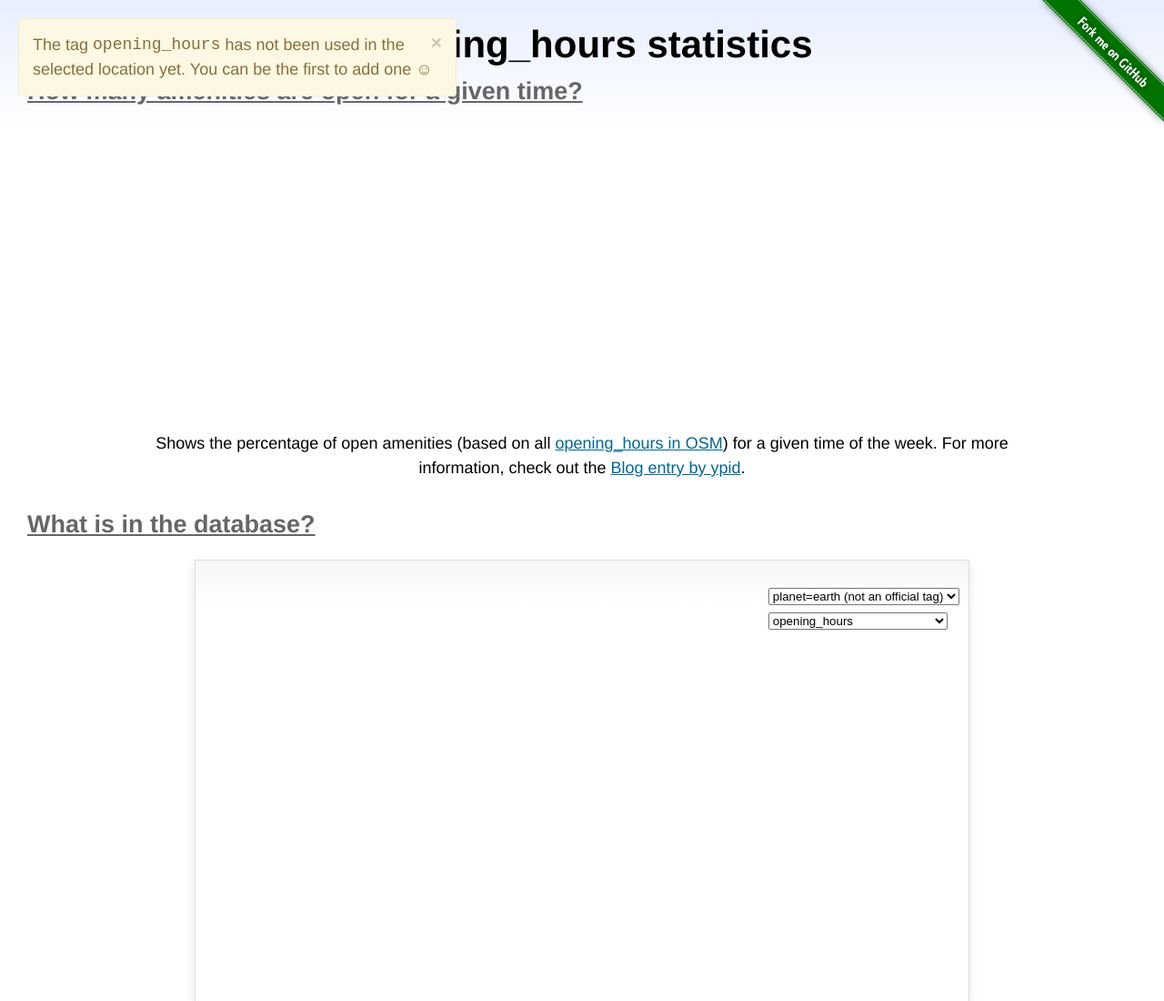
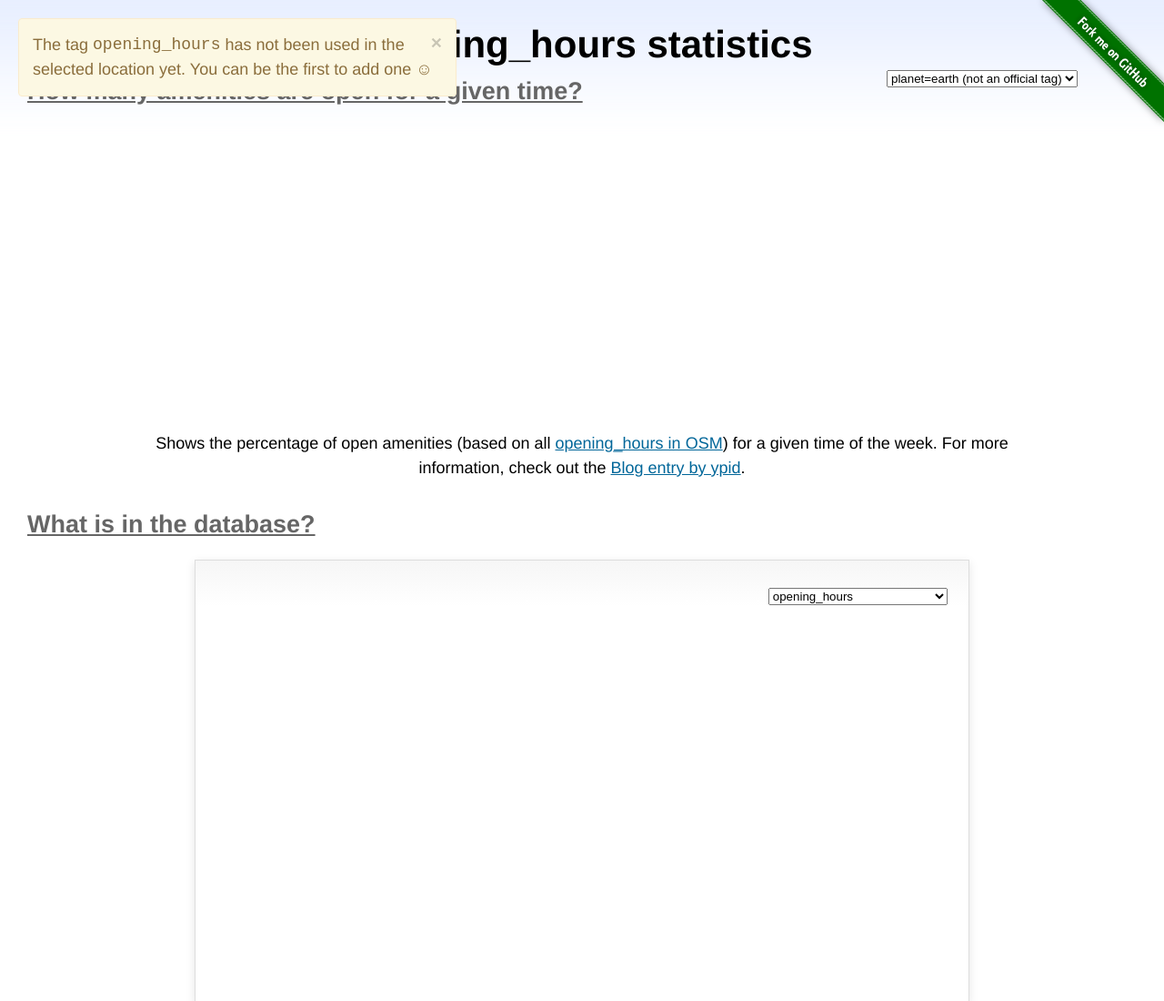
Before and after one commit to opening-hours/opening_hours-statistics, a plain HTML site: page index.html in a window 1280 px wide. Shown: the top 1100 px of the page at 91% size. Drawn offline with Linux system fonts and the light colour scheme; no server answers.

Commit message:
Enabled boundary_selector for punchcard as well.
* https://www.openstreetmap.org/user/ypid/diary/34881#comment30415

```diff
--- a/css/common.css
+++ b/css/common.css
@@ -16,11 +16,11 @@ a:hover {
 	color: #28b;
 }
 
-/* #boundary_selector { */
-	/* margin-right: 95px; */
-	/* margin-top: 15px; */
-	/* float: right; */
-/* } */
+#boundary_selector {
+	margin-right: 95px;
+	margin-top: 15px;
+	float: right;
+}
 
 h1 {
 	margin-top: 35px;
--- a/index.html
+++ b/index.html
@@ -19,7 +19,7 @@
 
 	<h1 class="header">opening_hours statistics</h1>
 
-	<!-- <select id="boundary_selector"></select> -->
+	<select id="boundary_selector"></select>
 
 	<h2 class="heading stat-punchcard">How many amenities are open for a given time?</h2>
 	<div class="content">
@@ -36,7 +36,7 @@
 			<div id="detailed_view" class="demo-placeholder" style="float:left; width:70%;"></div>
 			<div class="choices_and_legend" style="float:right; width: 25%">
 				<div class="choices">
-					<select id="boundary_selector"></select>
+					<!-- <select id="boundary_selector"></select> -->
 					<select id="tag_selector"></select>
 					<div id="choices"></div>
 				</div>
--- a/js/own.stats.js
+++ b/js/own.stats.js
@@ -86,7 +86,7 @@ $(function() {
     }
     /* }}} */
 
-    function showStatsForKey() { /* {{{ */
+    function showStatsForKey(type) { /* {{{ */
         var db_stats_file, punchcard_data_file;
         var key = $('#tag_selector').val();
         var boundary = $('#boundary_selector').val();
@@ -110,7 +110,9 @@ $(function() {
                     + " You can be the first to add one ☺",
                     'warning', { align: "left", delay: 7000, } );
             });
-        // load_punchcard(stats_csv_source + punchcard_data_file);
+        if (type === '#boundary_selector' || typeof(type) === 'undefined') {
+            load_punchcard(stats_csv_source + punchcard_data_file);
+        }
     } /* }}} */
 
     function timePointer(plot, currentTime, id, content, func_add) { /* {{{ */
@@ -214,7 +216,7 @@ $(function() {
         },
     });
     $('#boundary_selector').on('change', function() {
-        showStatsForKey();
+        showStatsForKey('#boundary_selector');
     });
     /* }}} */
 
@@ -223,7 +225,7 @@ $(function() {
         $('#tag_selector').append(new Option(text, text));
     });
     $('#tag_selector').on('change', function() {
-        showStatsForKey();
+        showStatsForKey('#tag_selector');
     })
     /* }}} */
 
@@ -448,7 +450,7 @@ $(function() {
     }
 
     showStatsForKey();
-    load_punchcard(stats_csv_source + 'punchcard.csv');
+    // load_punchcard(stats_csv_source + 'punchcard.csv');
     /* Plot the default data source */
 
     /* Punchcard {{{ */
```
